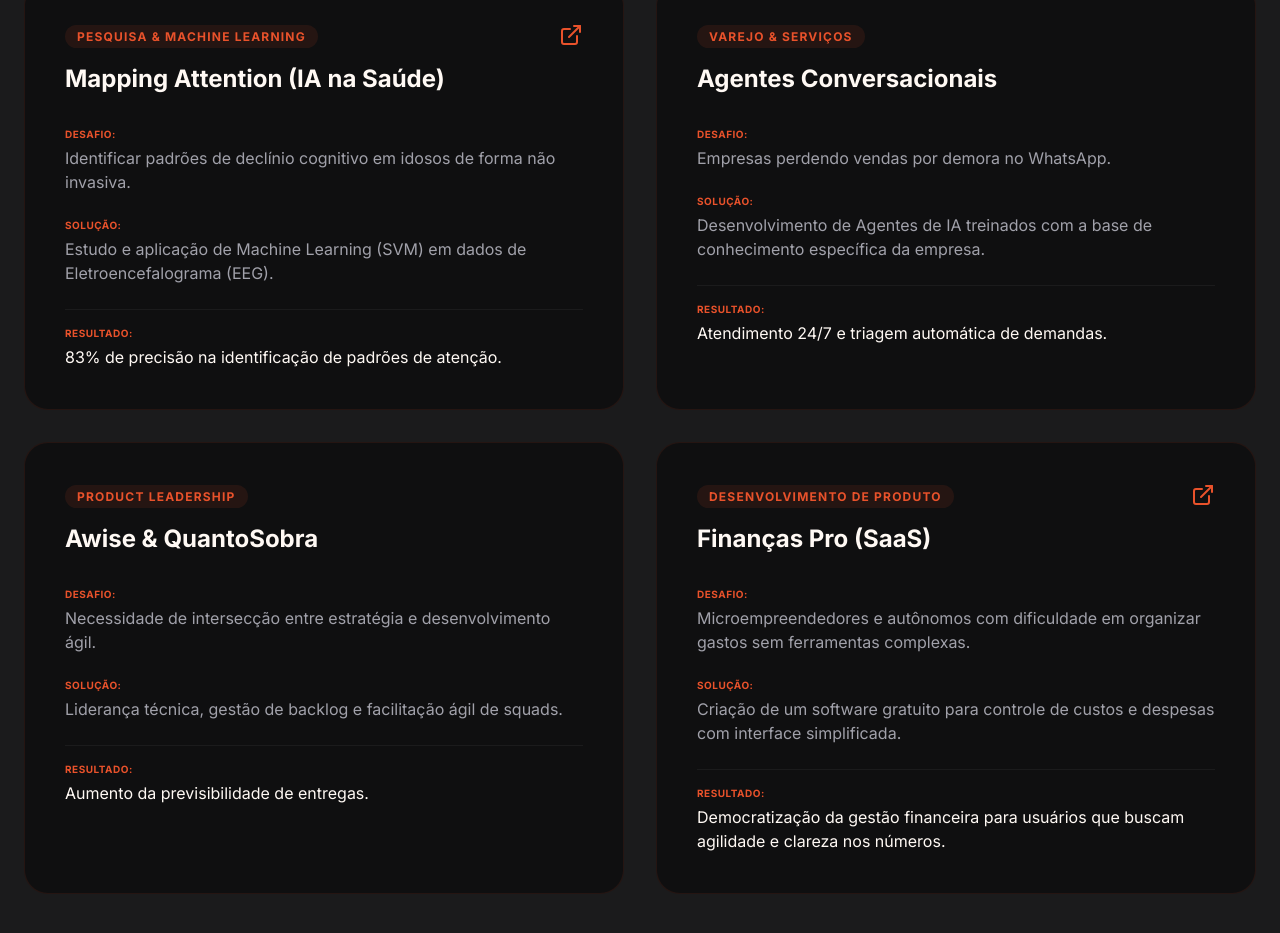
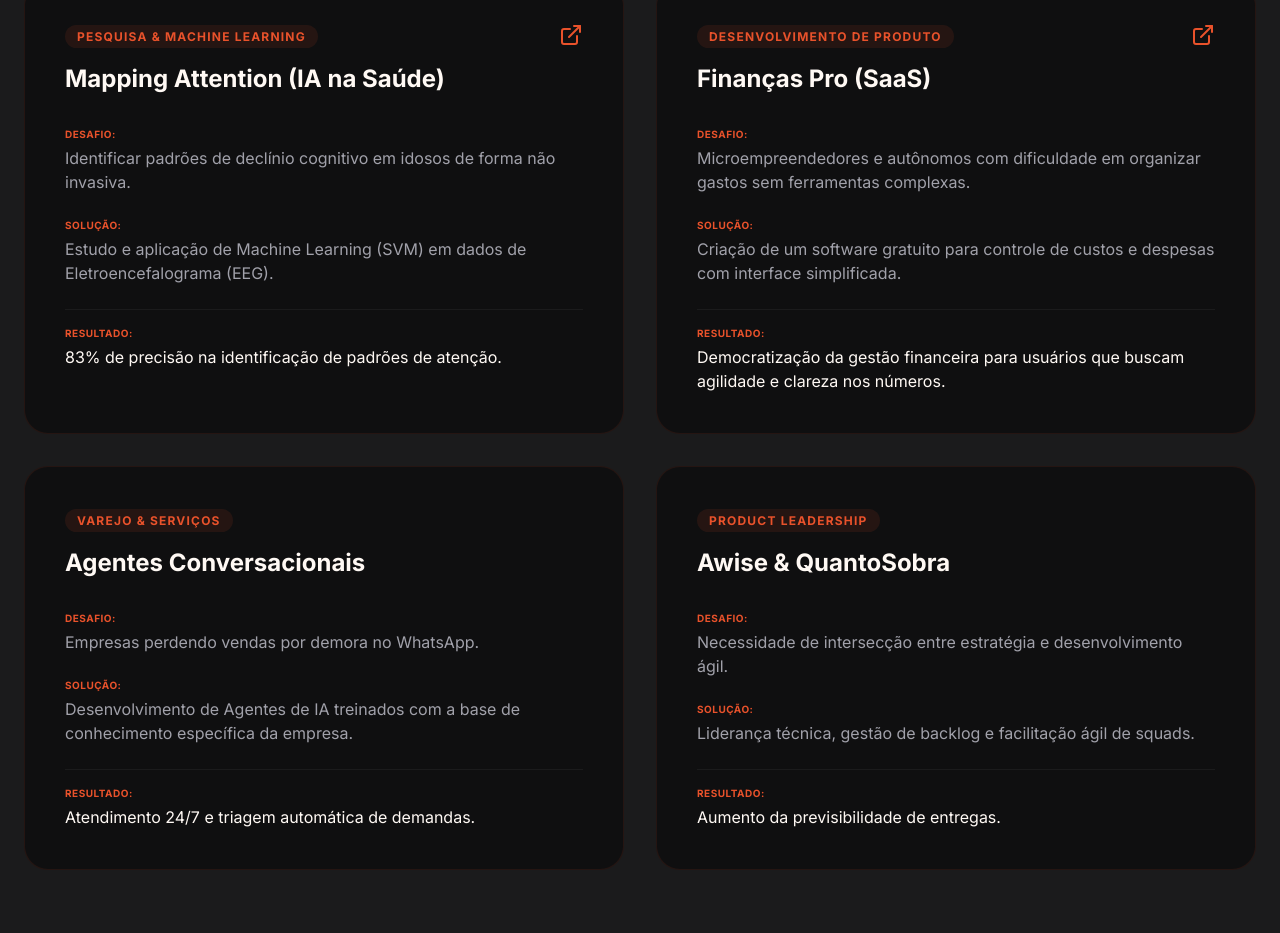
Before and after one commit to KistVictor/Sixsen, a React (Vite) app: page /sobre in a window 1280 px wide. Shown: the part 1059-1992 px from the top of the page. Built offline with nearby package versions, Linux system fonts and the light colour scheme.

Commit message:
mudança ordem portfolio

```diff
--- a/pages/AboutPortfolio.tsx
+++ b/pages/AboutPortfolio.tsx
@@ -16,6 +16,14 @@ const AboutPortfolio: React.FC = () => {
       link: "https://drive.google.com/file/d/16SsnDsfiSpX_e8qk5vK3C1edj3s3Pjgr/view"
     },
     {
+      title: "Finanças Pro (SaaS)",
+      category: "Desenvolvimento de Produto",
+      challenge: "Microempreendedores e autônomos com dificuldade em organizar gastos sem ferramentas complexas.",
+      solution: "Criação de um software gratuito para controle de custos e despesas com interface simplificada.",
+      result: "Democratização da gestão financeira para usuários que buscam agilidade e clareza nos números.",
+      link: "https://priceless.sixsen.com.br/"
+    },
+    {
       title: "Agentes Conversacionais",
       category: "Varejo & Serviços",
       challenge: "Empresas perdendo vendas por demora no WhatsApp.",
@@ -29,14 +37,6 @@ const AboutPortfolio: React.FC = () => {
       challenge: "Necessidade de intersecção entre estratégia e desenvolvimento ágil.",
       delivery: "Liderança técnica, gestão de backlog e facilitação ágil de squads.",
       result: "Aumento da previsibilidade de entregas."
-    },
-    {
-      title: "Finanças Pro (SaaS)",
-      category: "Desenvolvimento de Produto",
-      challenge: "Microempreendedores e autônomos com dificuldade em organizar gastos sem ferramentas complexas.",
-      solution: "Criação de um software gratuito para controle de custos e despesas com interface simplificada.",
-      result: "Democratização da gestão financeira para usuários que buscam agilidade e clareza nos números.",
-      link: "https://priceless.sixsen.com.br/"
     }
   ];
 
```
